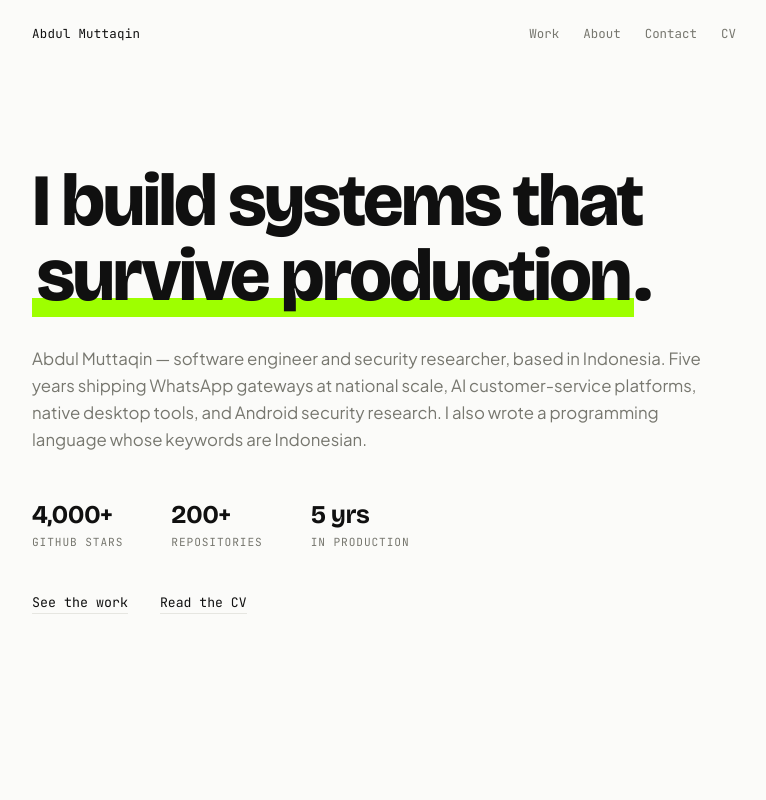
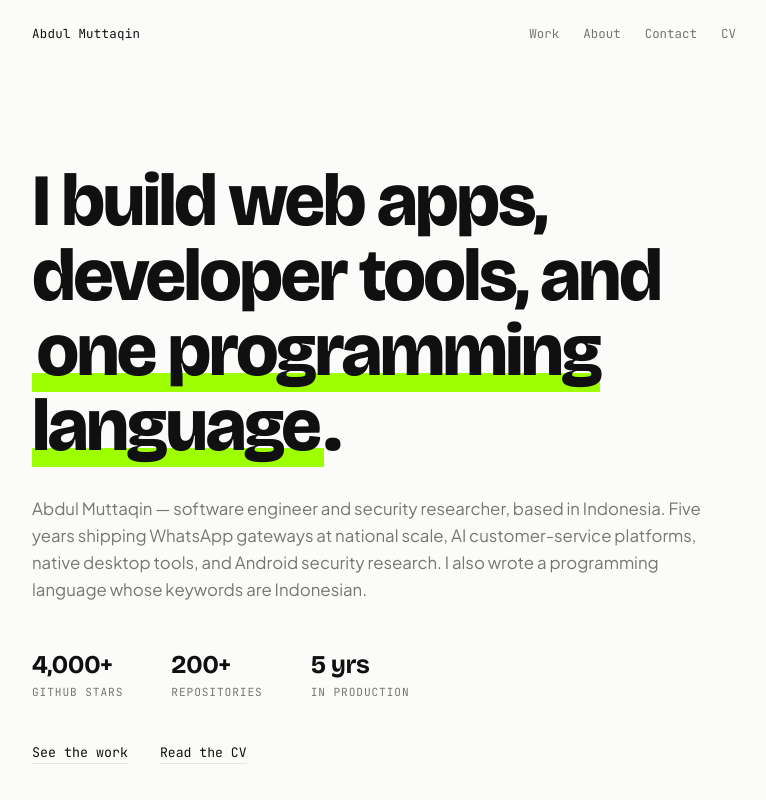
Before and after one commit to fdciabdul/Portofolio, a Vue app: page / in a window 1280 px wide. Shown: the top 800 px of the page, without its empty margins (256-1022 px from the left). Built offline with nearby package versions, Linux system fonts and the light colour scheme.

Commit message:
hero: swap tagline to factual line (drop 'survive production')

```diff
--- a/src/components/HeroSection.vue
+++ b/src/components/HeroSection.vue
@@ -14,8 +14,8 @@ function scrollTo(id: string) {
   <section id="hero" class="hero">
     <div class="container">
       <h1 class="hero-line">
-        I build systems that
-        <span class="mark">survive production</span>.
+        I build web apps, developer tools, and
+        <span class="mark">one programming language</span>.
       </h1>
 
       <p class="hero-body">
```
